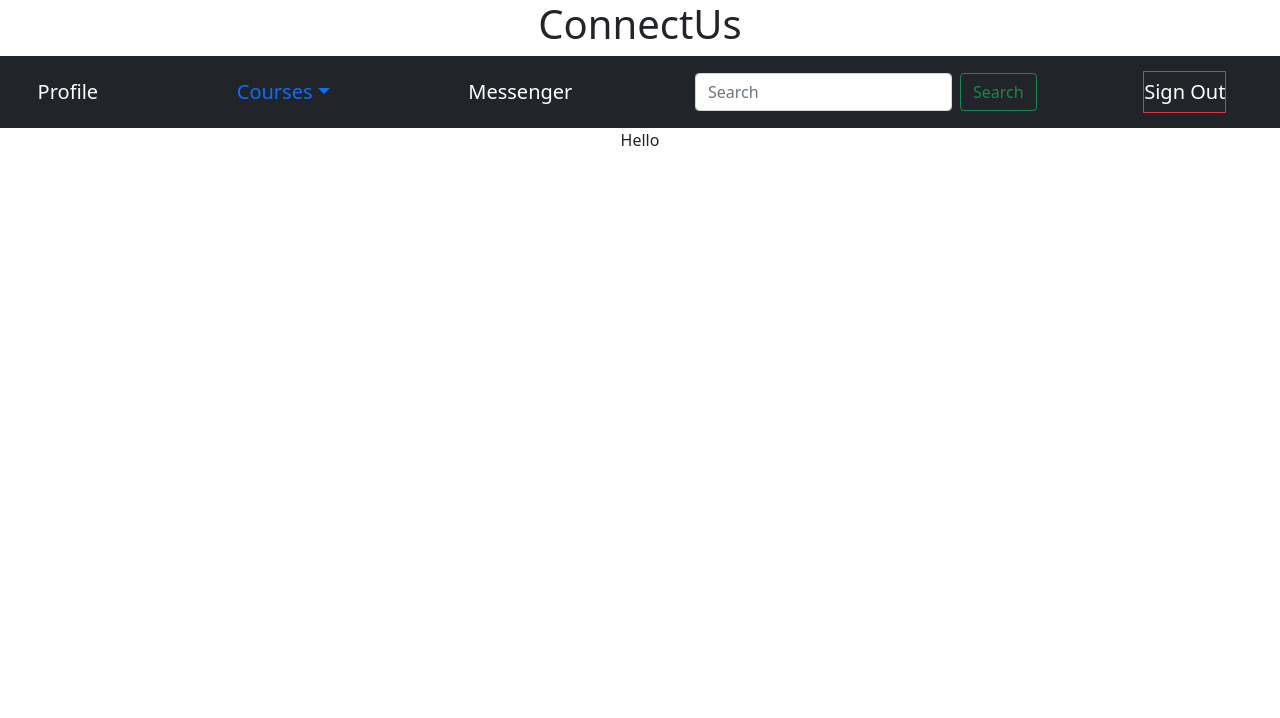
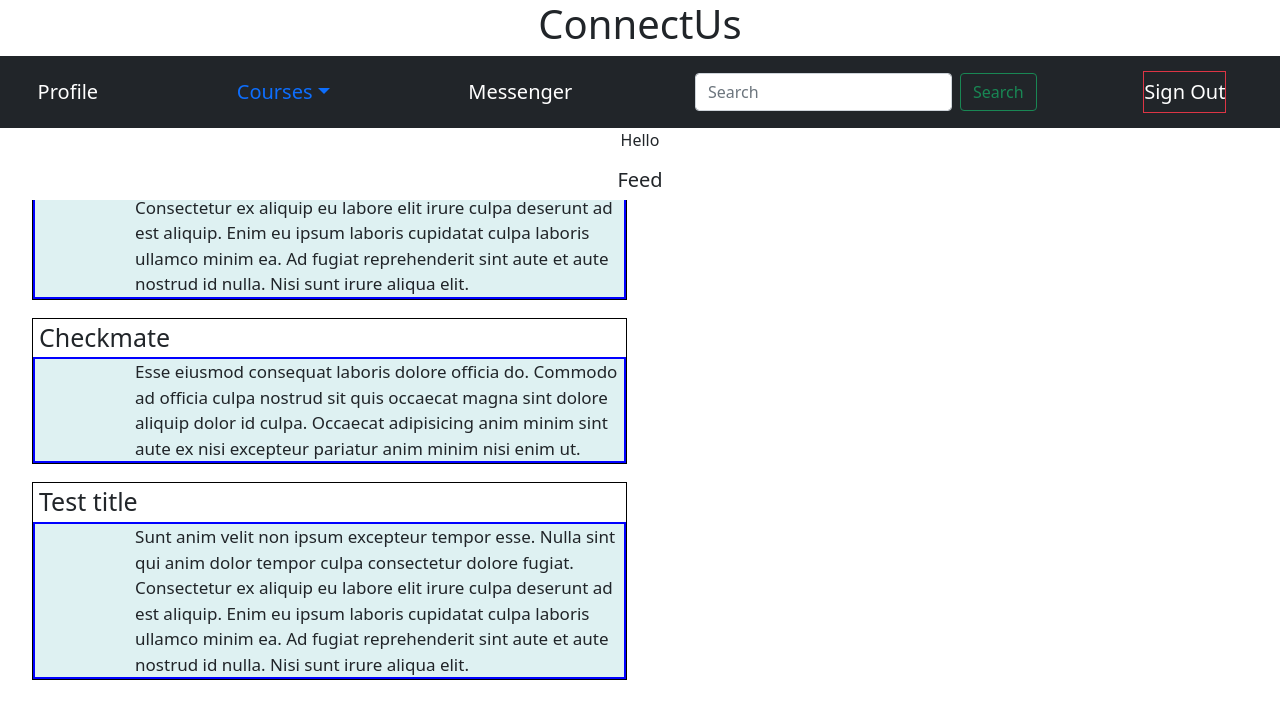
Before and after one commit to Aifaz22/Connect-us, a React (Create React App) app: page /course in a window 1280 px wide. Shown: the top 718 px of the page. Built offline with nearby package versions, Linux system fonts and the light colour scheme.

Commit message:
additions

```diff
--- /dev/null
+++ b/src/components/addPost.jsx
@@ -0,0 +1,45 @@
+import React, { Component } from "react";
+
+
+
+class AddPost extends React.Component {
+    constructor(props) {
+        super(props);
+        this.handleTitleChange = this.handleTitleChange.bind(this);
+        this.handleSubjectChange = this.handleSubjectChange.bind(this);
+        this.state = {
+          title:'',
+          subject:''
+        };
+      }
+
+     handleTitleChange(e){
+        this.setState({title:e.target.value})
+    }
+      handleSubjectChange(e){
+        this.setState({body:e.target.value})
+    }
+
+    render() {
+      return (
+        <div className="col-md-5">
+          <div className="form-area">
+              <form role="form">
+              <br styles="clear:both" />
+                <div className="form-group">
+                  <input type="text" onChange ={this.handleTitleChange} className="form-control" id="title" name="title" placeholder="Title" required />
+                </div>
+
+                <div className="form-group">
+                <textarea className="form-control" onChange ={this.handleSubjectChange} type="textarea" id="subject" placeholder="Subject" maxlength="140" rows="7"></textarea>
+                </div>
+
+              <button type="button" id="submit" name="submit" className="btn btn-primary pull-right">Add Post</button>
+              </form>
+          </div>
+        </div>
+      )
+    }
+}
+
+export default AddPost;
--- a/src/components/courseOverview.jsx
+++ b/src/components/courseOverview.jsx
@@ -1,5 +1,7 @@
 import React, { Component } from "react";
-
+import Course from "./courses"
+import CoursePosts from "./coursePosts"
+import addPost from "./addPost"
 class CourseOverview extends React.Component{
 
 
@@ -7,7 +9,7 @@ class CourseOverview extends React.Component{
     return(
         <div>
         <p>Hello</p>
-
+        <CoursePosts/>
         </div>
 
     );
--- /dev/null
+++ b/src/components/coursePosts.jsx
@@ -0,0 +1,97 @@
+import React, {Component} from "react";
+
+class CoursePosts extends Component{
+    state = {
+        posts: [
+            {
+               title: "Test title",
+               text: "Sunt anim velit non ipsum excepteur tempor esse. Nulla sint qui anim dolor tempor culpa consectetur dolore fugiat. Consectetur ex aliquip eu labore elit irure culpa deserunt ad est aliquip. Enim eu ipsum laboris cupidatat culpa laboris ullamco minim ea. Ad fugiat reprehenderit sint aute et aute nostrud id nulla. Nisi sunt irure aliqua elit.",
+            },
+            {
+                title: "Checkmate",
+                text: "Esse eiusmod consequat laboris dolore officia do. Commodo ad officia culpa nostrud sit quis occaecat magna sint dolore aliquip dolor id culpa. Occaecat adipisicing anim minim sint aute ex nisi excepteur pariatur anim minim nisi enim ut.",
+            },
+            {
+                title: "Test title",
+                text: "Sunt anim velit non ipsum excepteur tempor esse. Nulla sint qui anim dolor tempor culpa consectetur dolore fugiat. Consectetur ex aliquip eu labore elit irure culpa deserunt ad est aliquip. Enim eu ipsum laboris cupidatat culpa laboris ullamco minim ea. Ad fugiat reprehenderit sint aute et aute nostrud id nulla. Nisi sunt irure aliqua elit.",
+             },
+             {
+                 title: "Checkmate",
+                 text: "Esse eiusmod consequat laboris dolore officia do. Commodo ad officia culpa nostrud sit quis occaecat magna sint dolore aliquip dolor id culpa. Occaecat adipisicing anim minim sint aute ex nisi excepteur pariatur anim minim nisi enim ut.",
+             },
+             {
+                title: "Test title",
+                text: "Sunt anim velit non ipsum excepteur tempor esse. Nulla sint qui anim dolor tempor culpa consectetur dolore fugiat. Consectetur ex aliquip eu labore elit irure culpa deserunt ad est aliquip. Enim eu ipsum laboris cupidatat culpa laboris ullamco minim ea. Ad fugiat reprehenderit sint aute et aute nostrud id nulla. Nisi sunt irure aliqua elit.",
+             },
+             {
+                 title: "Checkmate",
+                 text: "Esse eiusmod consequat laboris dolore officia do. Commodo ad officia culpa nostrud sit quis occaecat magna sint dolore aliquip dolor id culpa. Occaecat adipisicing anim minim sint aute ex nisi excepteur pariatur anim minim nisi enim ut.",
+             },
+             {
+                title: "Test title",
+                text: "Sunt anim velit non ipsum excepteur tempor esse. Nulla sint qui anim dolor tempor culpa consectetur dolore fugiat. Consectetur ex aliquip eu labore elit irure culpa deserunt ad est aliquip. Enim eu ipsum laboris cupidatat culpa laboris ullamco minim ea. Ad fugiat reprehenderit sint aute et aute nostrud id nulla. Nisi sunt irure aliqua elit.",
+             },
+             {
+                 title: "Checkmate",
+                 text: "Esse eiusmod consequat laboris dolore officia do. Commodo ad officia culpa nostrud sit quis occaecat magna sint dolore aliquip dolor id culpa. Occaecat adipisicing anim minim sint aute ex nisi excepteur pariatur anim minim nisi enim ut.",
+             },
+
+        ],
+    };
+    render() {
+        return (
+          <section>
+            <h5>Feed</h5>
+            <ul
+              style={{
+                paddingRight: "1%",
+                width: "50%",
+                float: "left",
+                listStyle: "none",
+                height: window.innerHeight * 0.6,
+                overflow: "auto",
+                display: "flex",
+                flexDirection: "column-reverse",
+                bottom: "20",
+              }}
+            >
+              {this.state.posts.map((post) => {
+                return (
+                  <li
+                    style={{
+                      wordWrap: "break-word",
+                      border: " 1px solid black",
+                      marginTop: "3%",
+                      textAlign: "left",
+                    }}
+                  >
+                    <div className="PostElement" style={{ fontSize: "25px", marginLeft: "1%" }}>
+                      {post.title} <br />
+                      <div
+                        className="PostText"
+                        style={{
+                          wordWrap: "break-word",
+                          border: "2px solid blue",
+                          background: "rgba(189, 227, 230,0.5)",
+                          marginLeft: "-1%",
+                          marginTop: "0.2%",
+                          textAlign: "left",
+                          fontSize: "17px",
+                          paddingLeft: "100px",
+                        }}
+                      >
+                        {post.text}
+                      </div>
+                    </div>
+                  </li>
+                );
+              })}
+            </ul>
+          </section>
+        );
+      }
+    }
+
+
+
+export default CoursePosts;
--- a/src/components/messagelist.jsx
+++ b/src/components/messagelist.jsx
@@ -64,7 +64,7 @@ class MessageList extends Component {
   render() {
     return (
       <section>
-        <h5>Title</h5>
+        <h5>Chat</h5>
         <ul
           style={{
             paddingRight: "1%",
```
Also changed, not shown: 1 other file (tests, documents, lock files or other folders).
